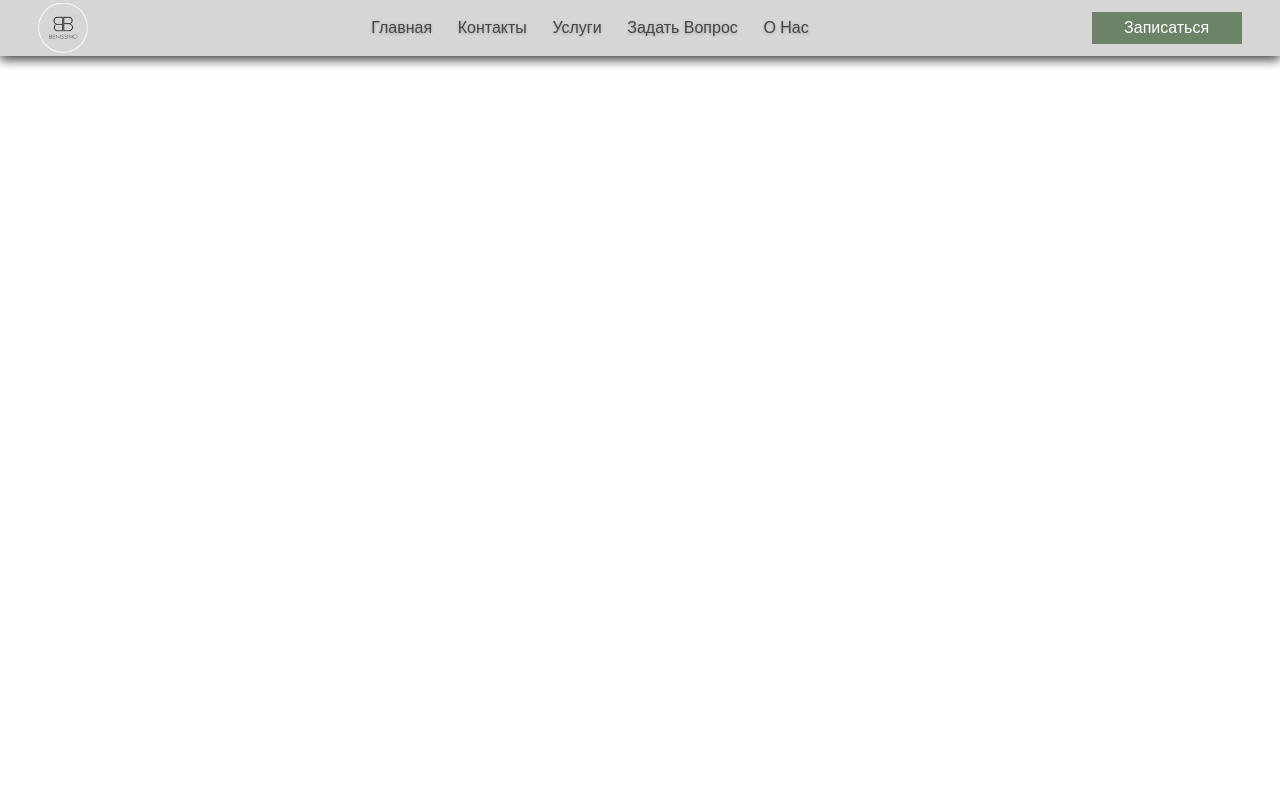
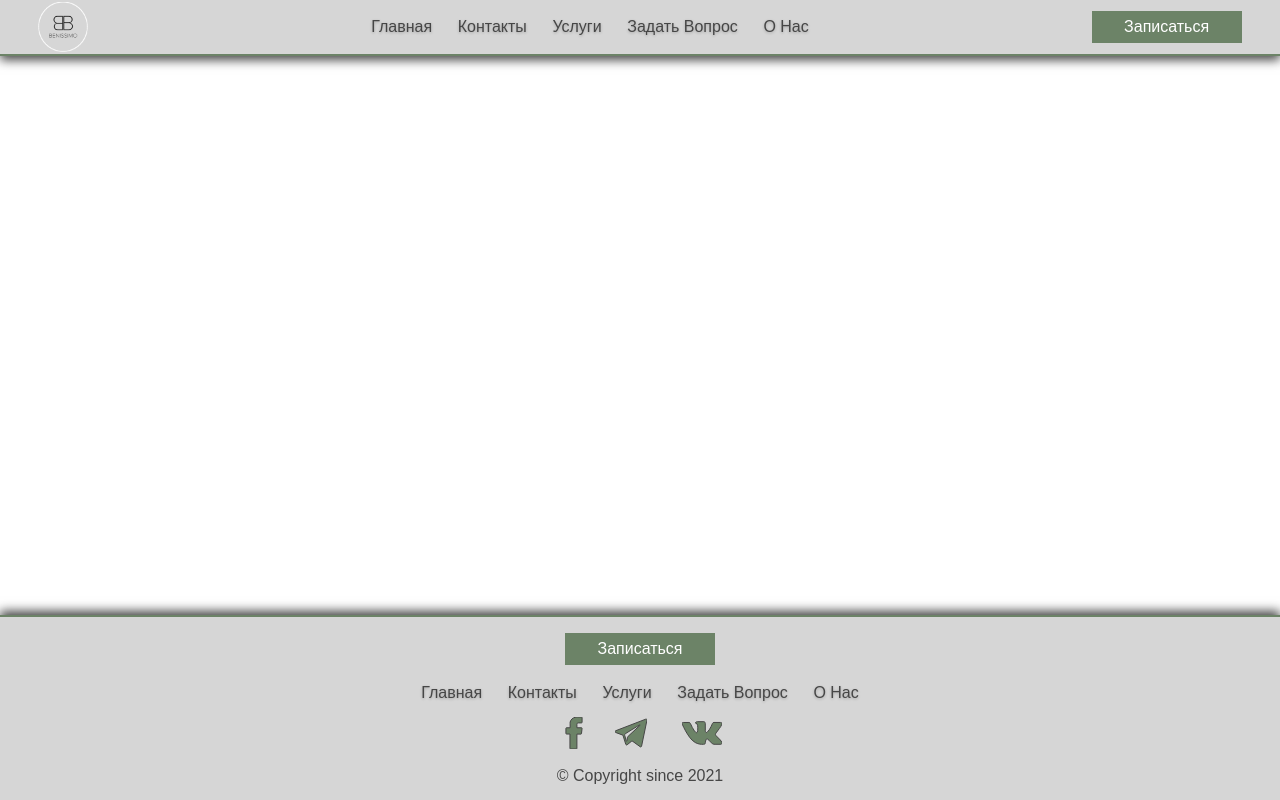
Before and after one commit to AndreyB-FE/legal-services, a React (Create React App) app: page / in a window 1280 px wide. Built offline with nearby package versions, Linux system fonts and the light colour scheme.

Commit message:
feat 'adaptive footer'

```diff
--- /dev/null
+++ b/src/components/footer/footer.js
@@ -0,0 +1,18 @@
+import React from "react";
+import "./footer.scss";
+import OrderButton from "../orderButton/orderButton";
+import HeaderLinks from "../headerLinks/headerLinks";
+import SocialIcons from "../socialIcons/socialIcons";
+
+const Footer = () => {
+  return (
+    <footer>
+      <OrderButton></OrderButton>
+      <HeaderLinks></HeaderLinks>
+      <SocialIcons></SocialIcons>
+      <p>&copy; Copyright since 2021</p>
+    </footer>
+  );
+};
+
+export default Footer;
--- /dev/null
+++ b/src/components/footer/footer.scss
@@ -0,0 +1,29 @@
+@import "../../styles/variables";
+
+footer {
+  position: absolute;
+  bottom: 0;
+  height: auto;
+  display: flex;
+  align-items: center;
+  flex-direction: column;
+  background-color: $lightGray;
+  padding: 2vh 0;
+  border-top: 2px solid $baseGreen;
+  width: 100%;
+  box-shadow: 0 -4px 10px 0 $darkGray;
+  color: $darkGray;
+  .headerLinks,
+  .orderButton {
+    display: block;
+  }
+  .headerLinks {
+    margin: 0;
+  }
+  .orderButton {
+    margin-bottom: 2.5vh;
+  }
+  .socialIcons {
+    margin: 2vh 0;
+  }
+}
--- a/src/components/header/header.scss
+++ b/src/components/header/header.scss
@@ -6,10 +6,9 @@ header {
   align-items: center;
   width: 100%;
   height: 3.5rem;
-  max-width: 1440px;
   padding: 0 3vw;
-  margin: 0 auto;
   background-color: $lightGray;
+  border-bottom: 2px solid $baseGreen;
   box-shadow: 0 4px 10px 0 $darkGray;
 }
 
--- a/src/components/headerLinks/headerLinks.scss
+++ b/src/components/headerLinks/headerLinks.scss
@@ -36,7 +36,6 @@
 @media screen and (max-width: 768px) {
   .headerLinks {
     display: none;
-    margin-bottom: 2vh;
     ul {
       flex-direction: column;
       li {
--- a/src/components/mobileHeaderMenu/mobileHeaderMenu.scss
+++ b/src/components/mobileHeaderMenu/mobileHeaderMenu.scss
@@ -12,12 +12,12 @@
   background-color: $lightGray;
   border-bottom: 2px solid $baseGreen;
   transition: 0.3s ease-out;
-  z-index: -1;
-  .headerLinks {
+  .headerLinks,
+  .orderButton {
     display: block;
   }
-  .orderButton {
-    display: block;
+  .headerLinks {
+    margin-bottom: 2vh;
   }
 }
 .hideMenu {
--- a/src/components/socialIcons/socialIcons.scss
+++ b/src/components/socialIcons/socialIcons.scss
@@ -18,3 +18,13 @@
     }
   }
 }
+
+@media screen and (min-width: 768px) {
+  .socialIcons {
+    .icon {
+      &:last-of-type {
+        margin-left: 0.75vw;
+      }
+    }
+  }
+}
--- a/src/pages/home/home.js
+++ b/src/pages/home/home.js
@@ -1,8 +1,14 @@
 import React from "react";
-import Header from "../../components/header/header.js";
+import Header from "../../components/header/header";
+import Footer from "../../components/footer/footer";
 
 const Home = () => {
-  return <Header></Header>;
+  return (
+    <div className="container">
+      <Header></Header>
+      <Footer></Footer>
+    </div>
+  );
 };
 
 export default Home;
--- a/src/styles/styles.scss
+++ b/src/styles/styles.scss
@@ -8,6 +8,7 @@
 
 button {
   border: none;
+  cursor: pointer;
 }
 
 a {
@@ -19,4 +20,12 @@ a {
 
 body {
   font-family: sans-serif;
+  min-height: 100vh;
 }
+.container {
+  position: relative;
+  width: 100%;
+  min-height: 100vh;
+  margin: 0 auto;
+  max-width: 1440px;
+}
```
Also changed, not shown: 6 other files (tests, documents, lock files or other folders).
